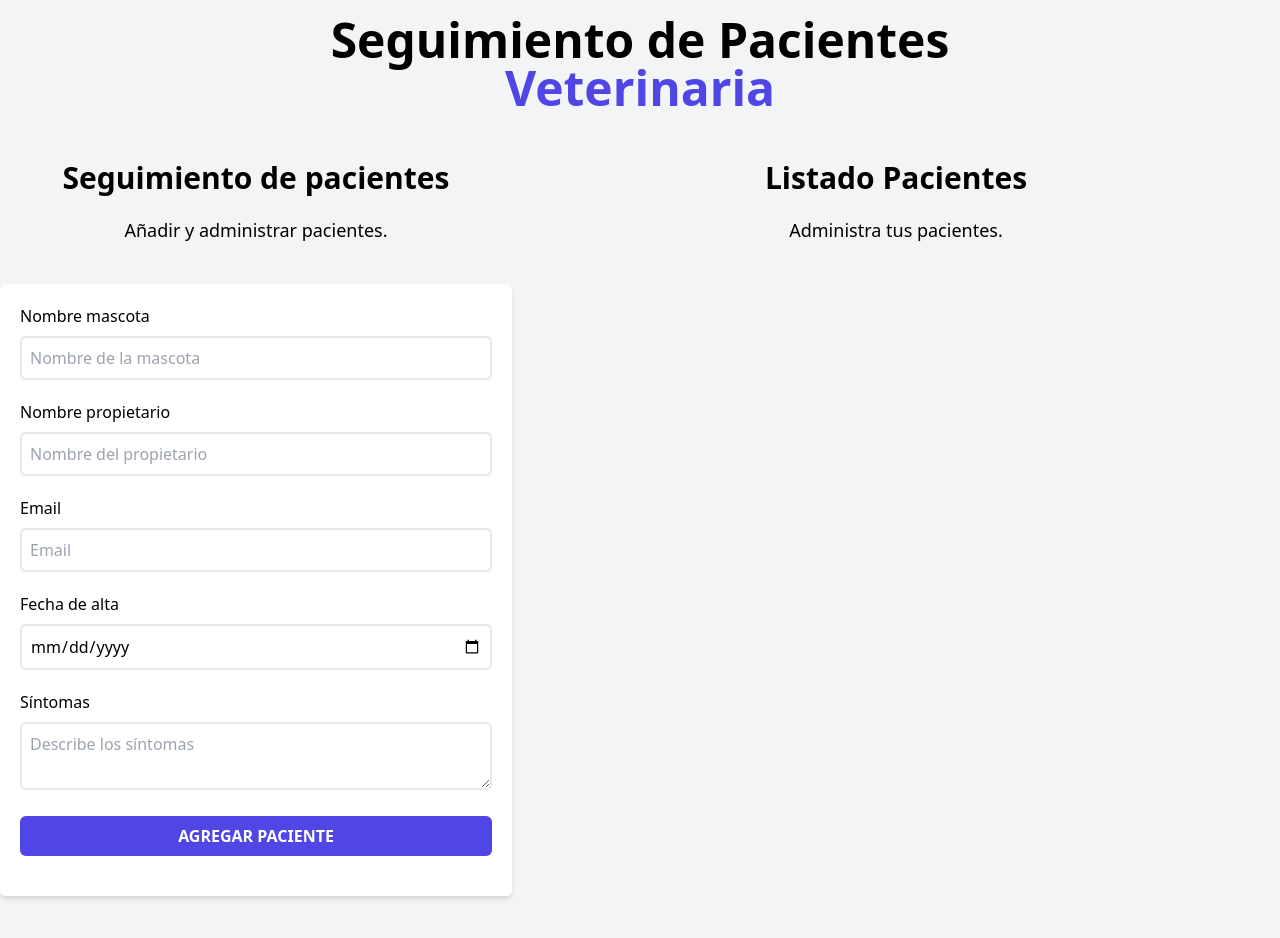
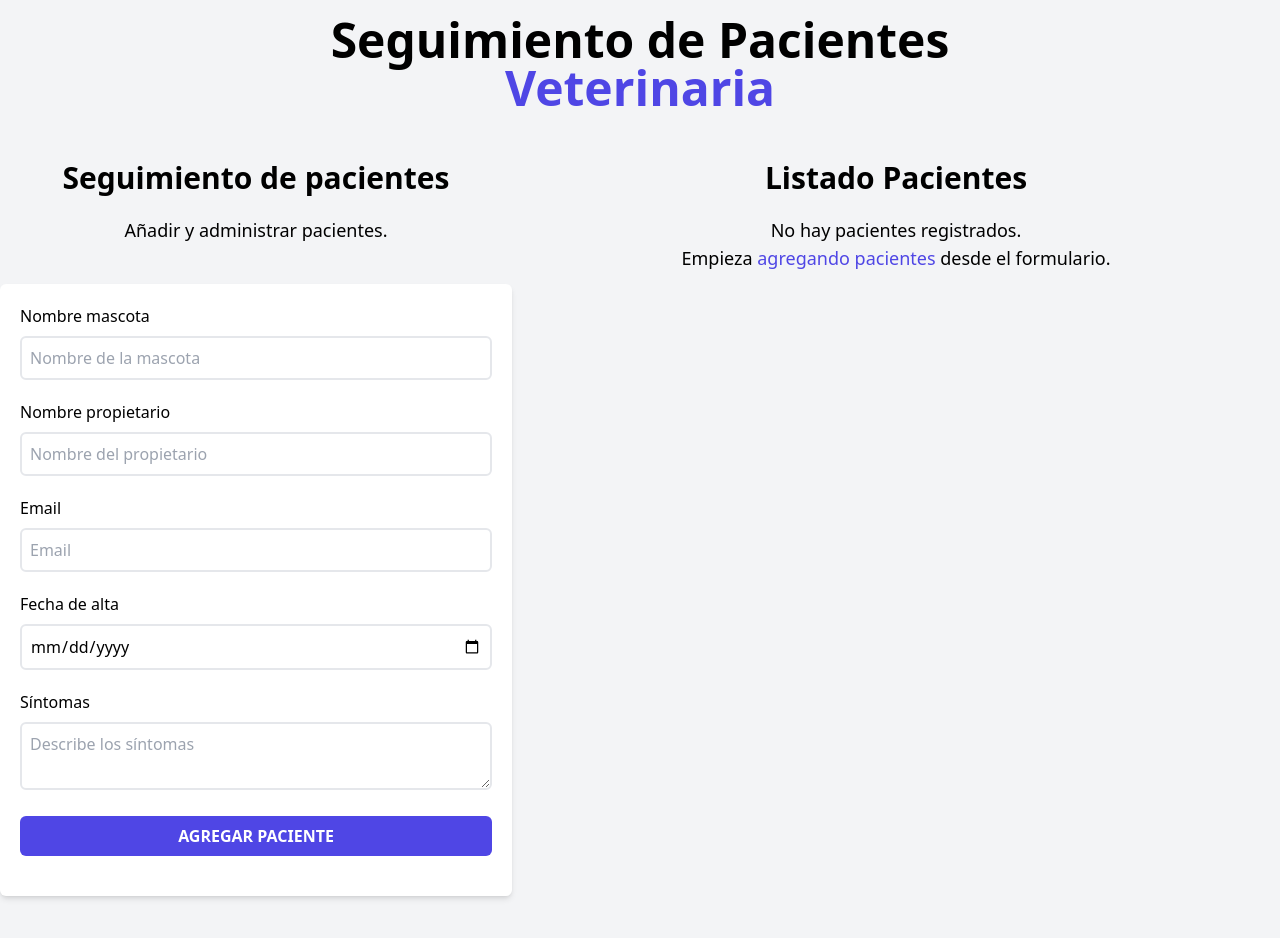
Before and after one commit to salvadorweb89/react-vite-veterinaria, a React (Vite) app in the folder react-citas/: page / in a window 1280 px wide. Shown: the top 938 px of the page. Built offline with nearby package versions, Linux system fonts and the light colour scheme.

Commit message:
Implementamos texto condicional en función de si hay pacientes registrados o no

```diff
--- a/react-citas/src/components/ListadoPacientes.jsx
+++ b/react-citas/src/components/ListadoPacientes.jsx
@@ -1,17 +1,32 @@
 import PropTypes from 'prop-types';
 import Paciente from './Paciente';
 const ListadoPacientes = ({pacientes}) => {
+
+
+
   return (
     <div className="sm:w-full md:w-1/2 lg:w-3/5 md:h-screen md:overflow-y-scroll">
       <h2 className="font-bold text-center text-3xl">Listado Pacientes</h2>
+
+      {pacientes && pacientes.length ?
+        (
+          <>
             <p className="text-lg mt-5 text-center mb-10">Administra tus pacientes.</p>
-
             {pacientes.map(paciente => (
               <Paciente
                 key={paciente.id}
                 paciente={paciente}
               />
             ))}
+          </>
+        ) :
+        (
+          <p className="text-lg mt-5 text-center mb-10">
+            No hay pacientes registrados. <br />
+            Empieza <span className="text-indigo-600">agregando pacientes</span> desde el formulario.
+          </p>
+        )
+      }
     </div>
   );
 }
```
Lines whose indentation alone changed are shown as unchanged.
